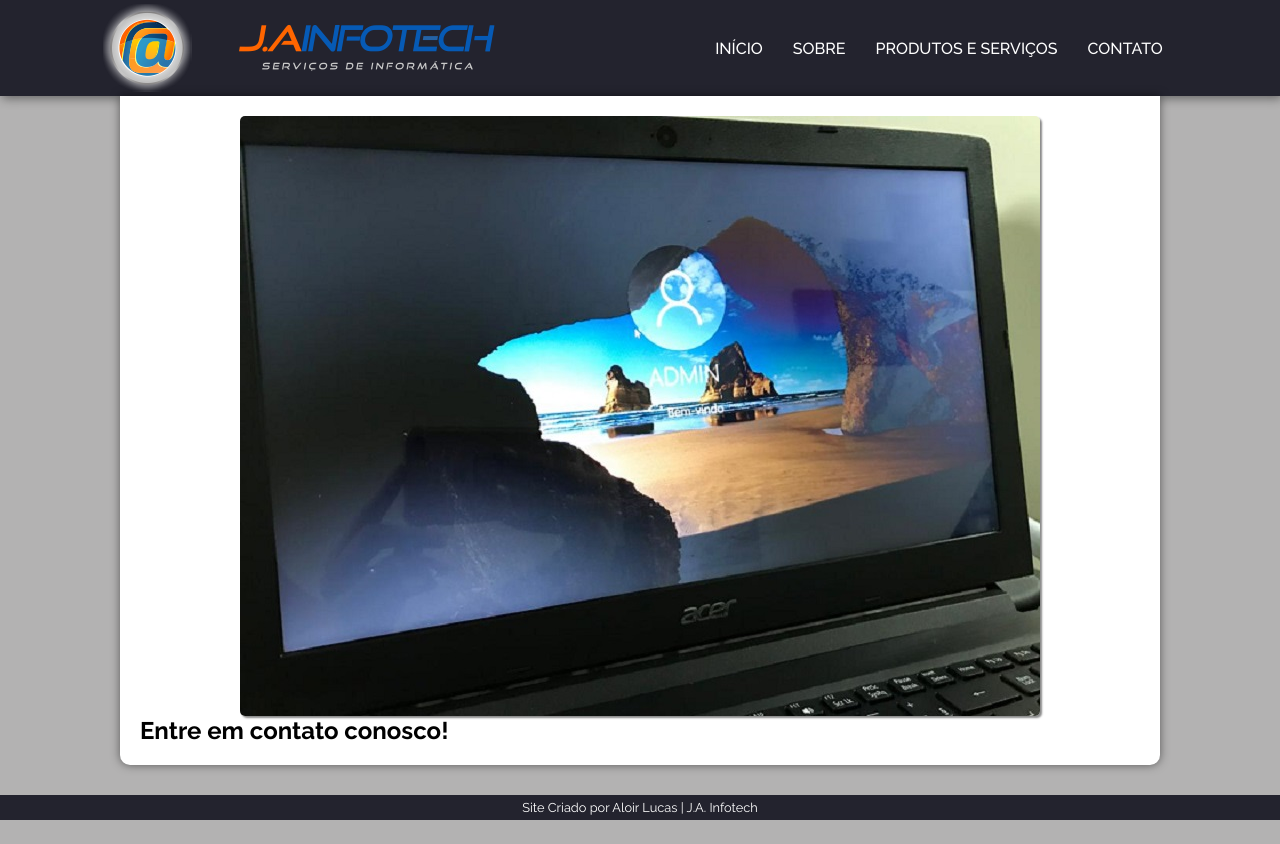
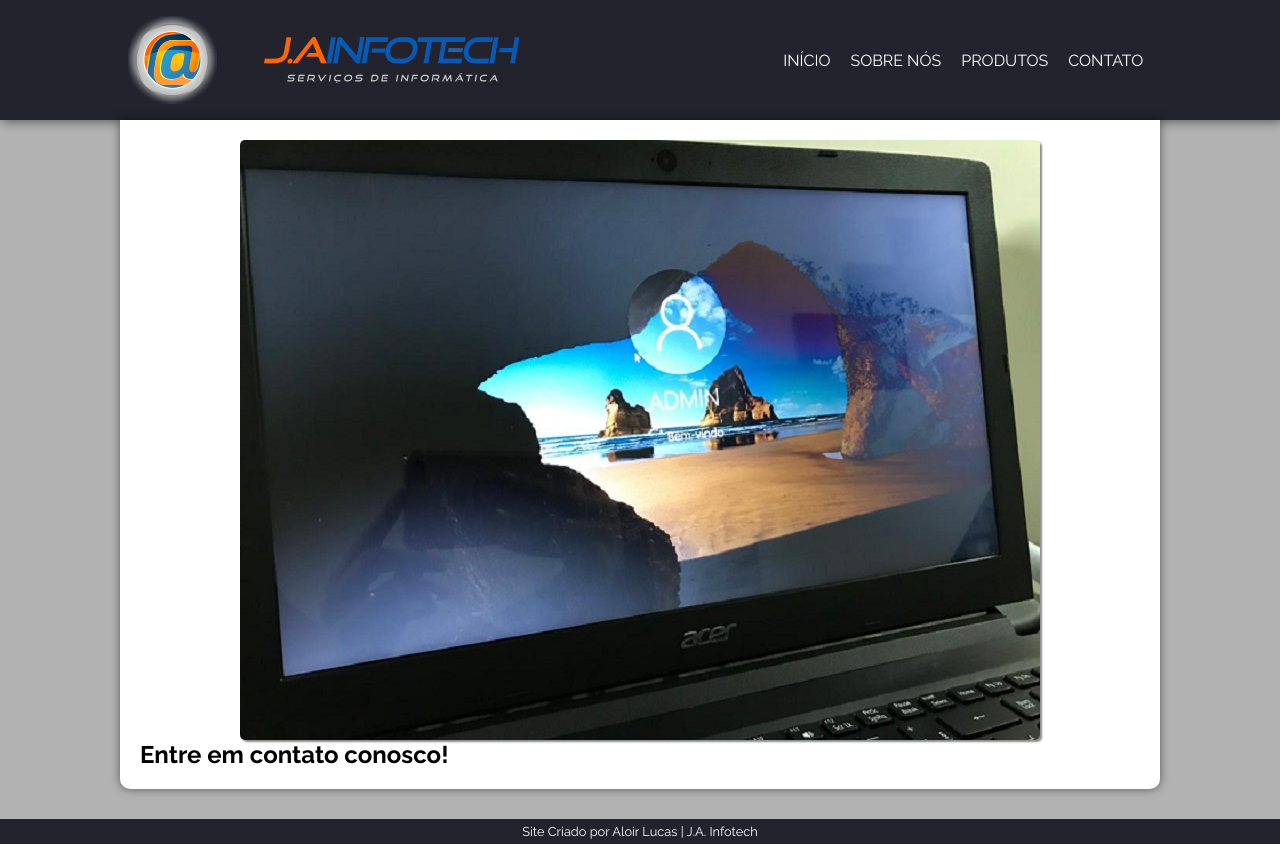
Before and after one commit to aloirlucas/Site-JAInfoTech, a plain HTML site: page index.html in a window 1280 px wide. Before the commit the page ends 820 px from the top, so only its background shows below. Drawn offline with Linux system fonts and the light colour scheme.

Commit message:
nova atualização

```diff
--- a/index.html
+++ b/index.html
@@ -17,8 +17,8 @@
 
         <ul class="menu">
           <li><a href="index.html">INÍCIO</a></li>
-          <li><a href="sobre.html">SOBRE</a></li>
-          <li><a href="produtos.html">PRODUTOS E SERVIÇOS</a></li>
+          <li><a href="sobre.html">SOBRE NÓS</a></li>
+          <li><a href="produtos.html">PRODUTOS</a></li>
           <li><a href="contato.html">CONTATO</a></li>
         </ul>
       </nav>
--- a/style.css
+++ b/style.css
@@ -20,6 +20,22 @@ body{
 header {
     box-shadow: 2px 2px 10px rgba(0, 0, 0, 0.466);
 
+}
+
+nav {
+  display: flex;
+  justify-content: space-around;
+  align-items: center;
+  font-family: "Raleway", sans-serif, cursive;
+
+  background: #23232e;
+  height: 15vh; /*vh é uma unidade responsiva que se adapta a altura da janela do usuário*/
+  flex-flow: row wrap; /*tornando o nav responsivo*/
+
+}
+
+
+.logo{
 
 }
 
@@ -40,7 +56,7 @@ a {
     color: #fff;
     text-decoration: none;
     transition: 0.3s;
-    padding: 15px;
+    padding: 10px;
     flex-flow: wrap;
     margin: 0;
 
@@ -49,27 +65,10 @@ a {
 
 a:hover {
     opacity: 0.7;
-    color: rgb(173, 209, 88);
     transition: 0.5s;
     border-radius: 7px;
-}
-
-
-nav {
-    display: flex;
-    justify-content: space-around;
-    align-items: center;
-    font-family: "Raleway", sans-serif, cursive;
-    font-weight:500;
-    background: #23232e;
-    height: 12vh; /*vh é uma unidade responsiva que se adapta a altura da janela do usuário*/
-    flex-flow: row wrap; /*tornando o nav responsivo*/
-
 
 }
-
-
-
 
 main{ /*estilos do main, conteúdo do site*/
   background-color: white; /*cor do fundo do main*/
```
